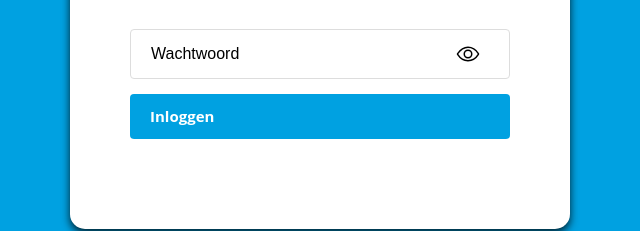
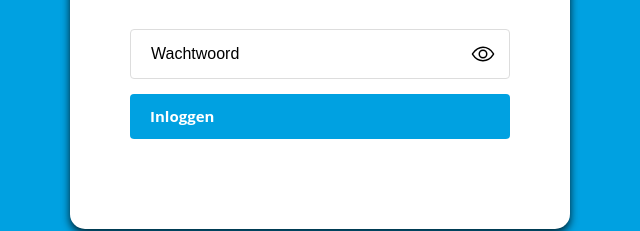
Before and after one commit to DragonStruck/dtm-reserveringen, a website with bundled scripts: page src/main/resources/static/html/admin.html in a window 1280 px wide. Shown: the part 371-602 px from the top of the page, 320-960 px from the left. Built offline with nearby package versions, Linux system fonts and the light colour scheme.

Commit message:
password field css

```diff
--- a/src/main/resources/static/css/admin.css
+++ b/src/main/resources/static/css/admin.css
@@ -53,7 +53,7 @@ body .wrapper .box-form .input-box input {
     border-radius: var(--border-radius);
     font-size: 16px;
     color: black;
-    padding: 20px 45px 20px 20px;
+    padding: 20px 50px 20px 20px;
     border: solid 1px var(--border-color);
 }
 
@@ -65,8 +65,7 @@ body .wrapper .input-box img {
     height: 20px;
     width: 20px;
     position: absolute;
-    right: var(--default-padding);
-    top: 50%;
+    right: 0;
     transform: translateY(-50%);
 }
 
@@ -82,7 +81,7 @@ margin-left: 10px;
 }
 
 
-#admin-password + .toggle-password {
+#admin-password+.toggle-password {
     position: absolute;
     right: 10px;
     top: 50%;
@@ -92,7 +91,7 @@ margin-left: 10px;
     cursor: pointer;
 }
 
-#admin-password + .toggle-password img {
+#admin-password+.toggle-password img {
     width: 24px;
     height: auto;
     padding-bottom: 10px;
@@ -117,7 +116,7 @@ table {
 
 button {
     height: 30px;
-    width: 125px;
+    width: 30px;
     font-size: 16px;
     padding: 0;
     margin: 5px;
@@ -142,7 +141,7 @@ button {
     padding: 10px 20px;
     font-size: 15px;
     width: 100%;
-       height:45px;
+    height: 45px;
     margin-bottom: 10px;
 }
 
```
Lines whose indentation alone changed are shown as unchanged.
